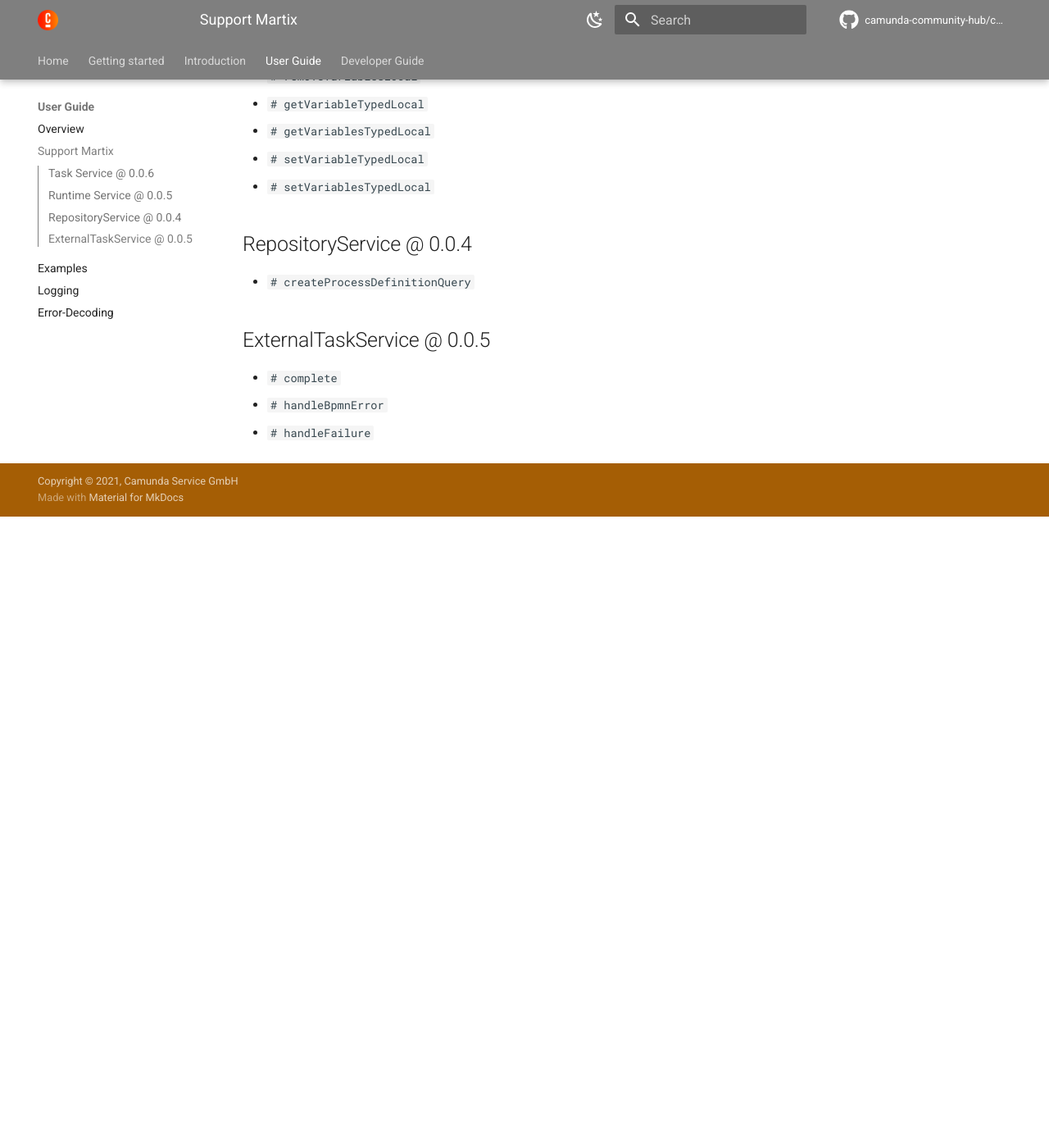
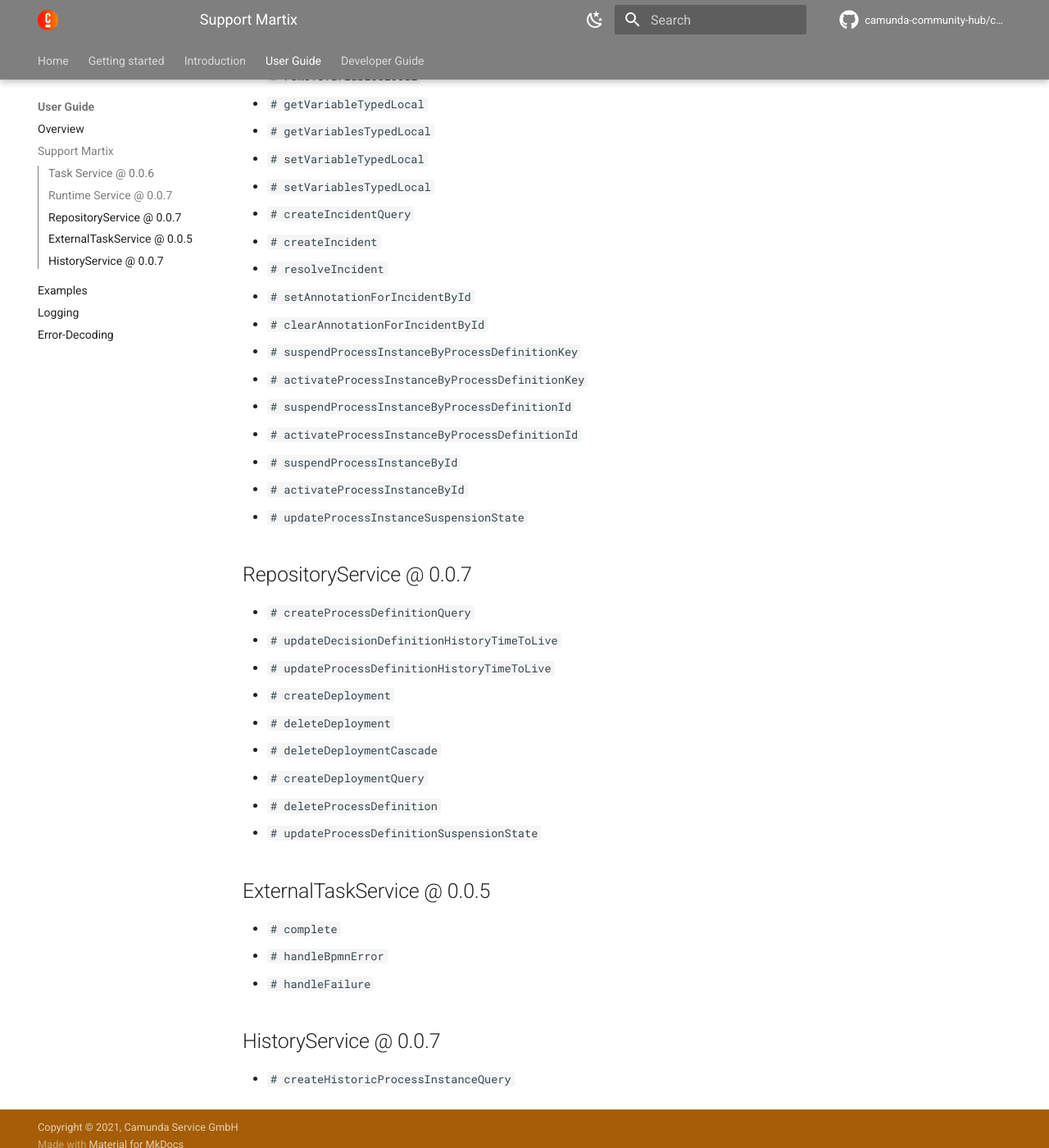
Before and after one commit to camunda-community-hub/camunda-platform-7-rest-client-spring-boot, an MkDocs documentation site: the page built from docs/user-guide/support-matrix.md, in a window 1280 px wide and 1400 px high, scrolled down 2389 px. Shown: the whole window at 82% size. Built offline with MkDocs 1.6.1 and Material for MkDocs 9.7.7, drawn with Linux system fonts in a browser that asks for light colours; comment, search, counter and statistics services are not loaded; the version menu is left out; before the commit the page ends 3019 px from its top, so only the background shows below that; some of the changed text lies outside the part shown.

Commit message:
Update docs to current state of library

```diff
--- a/docs/user-guide/support-matrix.md
+++ b/docs/user-guide/support-matrix.md
@@ -2,81 +2,105 @@
 
 ## Task Service @ 0.0.6
 
-*  `# createTaskQuery`
-*  `# claim`
-*  `# deleteTask`
-*  `# deleteTasks`
-*  `# resolveTask`
-*  `# complete`
-*  `# saveTask`
-*  `# setAssignee`
-*  `# setPriority`
-*  `# setVariable`
-*  `# setVariables`
-*  `# setVariableLocal`
-*  `# setVariablesLocal`
-*  `# getVariable`
-*  `# getVariableLocal`
-*  `# getVariableTyped`
-*  `# getVariableLocal`
-*  `# getVariableLocalTyped`
-*  `# getVariables`
-*  `# getVariablesLocal`
-*  `# getVariablesTyped`
-*  `# getVariablesLocalTyped`
-*  `# removeVariable`
-*  `# removeVariableLocal`
-*  `# removeVariables`
-*  `# removeVariablesLocal`
-*  `# getIdentityLinksForTask`
-*  `# addCandidateUser`
-*  `# addCandidateGroup`
-*  `# addUserIdentityLink`
-*  `# addGroupIdentityLink`
-*  `# deleteCandidateUser`
-*  `# deleteCandidateGroup`
-*  `# deleteUserIdentityLink`
-*  `# deleteGroupIdentityLink`
-*  `# handleBpmnError`
-*  `# handleEscalation`
+* `# createTaskQuery`
+* `# claim`
+* `# deleteTask`
+* `# deleteTasks`
+* `# resolveTask`
+* `# complete`
+* `# saveTask`
+* `# setAssignee`
+* `# setPriority`
+* `# setVariable`
+* `# setVariables`
+* `# setVariableLocal`
+* `# setVariablesLocal`
+* `# getVariable`
+* `# getVariableLocal`
+* `# getVariableTyped`
+* `# getVariableLocal`
+* `# getVariableLocalTyped`
+* `# getVariables`
+* `# getVariablesLocal`
+* `# getVariablesTyped`
+* `# getVariablesLocalTyped`
+* `# removeVariable`
+* `# removeVariableLocal`
+* `# removeVariables`
+* `# removeVariablesLocal`
+* `# getIdentityLinksForTask`
+* `# addCandidateUser`
+* `# addCandidateGroup`
+* `# addUserIdentityLink`
+* `# addGroupIdentityLink`
+* `# deleteCandidateUser`
+* `# deleteCandidateGroup`
+* `# deleteUserIdentityLink`
+* `# deleteGroupIdentityLink`
+* `# handleBpmnError`
+* `# handleEscalation`
 
-## Runtime Service @ 0.0.5
+## Runtime Service @ 0.0.7
 
-*  `# startProcessInstanceByKey`
-*  `# startProcessInstanceById`
-*  `# correlateMessage`
-*  `# createMessageCorrelation`
-*  `# createProcessInstanceQuery`
-*  `# signal`
-*  `# signalEventReceived`
-*  `# createSignalEvent`
-*  `# getVariable`
-*  `# getVariables`
-*  `# setVariable`
-*  `# setVariables`
-*  `# removeVariable`
-*  `# removeVariables`
-*  `# getVariableTyped`
-*  `# getVariablesTyped`
-*  `# setVariableTyped`
-*  `# setVariablesTyped`
-*  `# getVariableLocal`
-*  `# getVariablesLocal`
-*  `# setVariableLocal`
-*  `# setVariablesLocal`
-*  `# removeVariableLocal`
-*  `# removeVariablesLocal`
-*  `# getVariableTypedLocal`
-*  `# getVariablesTypedLocal`
-*  `# setVariableTypedLocal`
-*  `# setVariablesTypedLocal`
+* `# startProcessInstanceByKey`
+* `# startProcessInstanceById`
+* `# correlateMessage`
+* `# createMessageCorrelation`
+* `# createProcessInstanceQuery`
+* `# signal`
+* `# signalEventReceived`
+* `# createSignalEvent`
+* `# getVariable`
+* `# getVariables`
+* `# setVariable`
+* `# setVariables`
+* `# removeVariable`
+* `# removeVariables`
+* `# getVariableTyped`
+* `# getVariablesTyped`
+* `# setVariableTyped`
+* `# setVariablesTyped`
+* `# getVariableLocal`
+* `# getVariablesLocal`
+* `# setVariableLocal`
+* `# setVariablesLocal`
+* `# removeVariableLocal`
+* `# removeVariablesLocal`
+* `# getVariableTypedLocal`
+* `# getVariablesTypedLocal`
+* `# setVariableTypedLocal`
+* `# setVariablesTypedLocal`
+* `# createIncidentQuery`
+* `# createIncident`
+* `# resolveIncident`
+* `# setAnnotationForIncidentById`
+* `# clearAnnotationForIncidentById`
+* `# suspendProcessInstanceByProcessDefinitionKey`
+* `# activateProcessInstanceByProcessDefinitionKey`
+* `# suspendProcessInstanceByProcessDefinitionId`
+* `# activateProcessInstanceByProcessDefinitionId`
+* `# suspendProcessInstanceById`
+* `# activateProcessInstanceById`
+* `# updateProcessInstanceSuspensionState`
 
-## RepositoryService @ 0.0.4
+## RepositoryService @ 0.0.7
 
 * `# createProcessDefinitionQuery`
+* `# updateDecisionDefinitionHistoryTimeToLive`
+* `# updateProcessDefinitionHistoryTimeToLive`
+* `# createDeployment`
+* `# deleteDeployment`
+* `# deleteDeploymentCascade`
+* `# createDeploymentQuery`
+* `# deleteProcessDefinition`
+* `# updateProcessDefinitionSuspensionState`
 
 ## ExternalTaskService @ 0.0.5
 
 * `# complete`
 * `# handleBpmnError`
 * `# handleFailure`
+
+## HistoryService @ 0.0.7
+
+* `# createHistoricProcessInstanceQuery`
```
Also changed, not shown: docs/introduction/features.md (+31 -14 lines), docs/user-guide/examples.md (+36 -8 lines).
